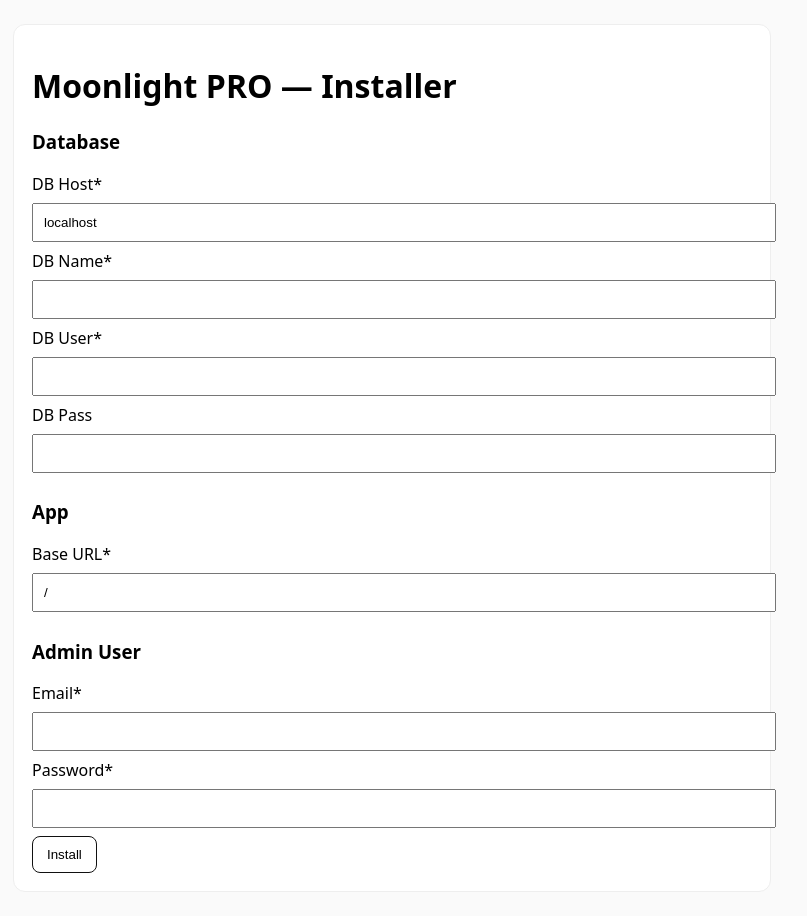
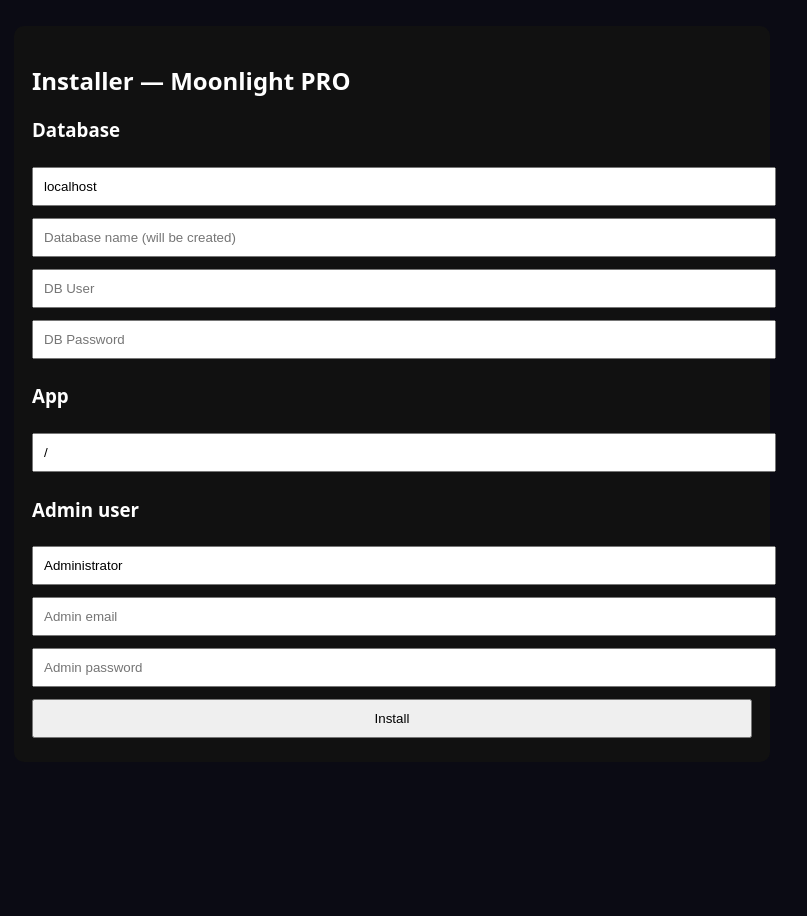
Before and after one commit to roperphilip95/Moonlight, a PHP site: page / in a window 1280 px wide. Shown: the whole page, without its empty margins (248-1055 px from the left). After the commit the page ends 738 px from the top, so only its background shows below. Run offline with PHP 8.4, Linux system fonts and the light colour scheme.

Commit message:
Update index.php

```diff
--- a/install/index.php
+++ b/install/index.php
@@ -1,114 +1,97 @@
 <?php
+// simple installer - put in /install/
 @ini_set('display_errors',1); error_reporting(E_ALL);
-
-// If already installed, stop here
 $cfgPath = __DIR__ . '/../lib/config.php';
-if (file_exists($cfgPath) && $_SERVER['REQUEST_METHOD'] !== 'POST') {
-  echo "<p><strong>Already installed.</strong> To reinstall, delete <code>lib/config.php</code> on your server and reload.</p>";
+function split_sql($sql){
+  $sql = preg_replace('#/\*.*?\*/#s','',$sql);
+  $sql = preg_replace('/--.*\n/','',$sql);
+  $stmts = preg_split('/;[\r\n]+/',$sql);
+  return array_filter(array_map('trim',$stmts));
 }
 
-function split_sql_statements($sql){
-  // remove -- comments and /* */ blocks
-  $sql = preg_replace('/--.*\n/', "\n", $sql);
-  $sql = preg_replace('#/\*.*?\*/#s', '', $sql);
-  $stmts = [];
-  $buffer=''; $inString=false; $stringChar='';
-  $len = strlen($sql);
-  for($i=0;$i<$len;$i++){
-    $ch=$sql[$i];
-    if(($ch==="'" || $ch==='"')){
-      if(!$inString){ $inString=true; $stringChar=$ch; }
-      elseif($stringChar===$ch && $sql[$i-1] !== '\\\\'){ $inString=false; $stringChar=''; }
-      $buffer.=$ch; continue;
-    }
-    if($ch===';' && !$inString){ $trim=trim($buffer); if($trim!=='') $stmts[]=$trim; $buffer=''; }
-    else { $buffer.=$ch; }
-  }
-  $trim=trim($buffer); if($trim!=='') $stmts[]=$trim;
-  return $stmts;
-}
-
-if ($_SERVER['REQUEST_METHOD'] === 'POST') {
+$installed = file_exists($cfgPath) && filesize($cfgPath) > 0;
+$err = '';
+if ($_SERVER['REQUEST_METHOD'] === 'POST' && !$installed) {
   $dbhost = trim($_POST['dbhost'] ?? 'localhost');
   $dbname = trim($_POST['dbname'] ?? '');
   $dbuser = trim($_POST['dbuser'] ?? '');
   $dbpass = trim($_POST['dbpass'] ?? '');
-  $base  = rtrim($_POST['baseurl'] ?? '/', '/').'/';
+  $base = rtrim(trim($_POST['baseurl'] ?? '/'), '/') . '/';
+  $admin_name = trim($_POST['admin_name'] ?? 'Administrator');
   $admin_email = trim($_POST['admin_email'] ?? '');
-  $admin_pass  = trim($_POST['admin_pass'] ?? '');
+  $admin_pass = trim($_POST['admin_pass'] ?? '');
 
   if(!$dbname || !$dbuser || !$admin_email || !$admin_pass){
-    $err = "Please fill all required fields.";
+    $err = "Please fill required fields.";
   } else {
     try {
+      $pdo0 = new PDO("mysql:host=$dbhost;charset=utf8mb4",$dbuser,$dbpass,[
+        PDO::ATTR_ERRMODE=>PDO::ERRMODE_EXCEPTION
+      ]);
+      // create database if missing
+      $pdo0->exec("CREATE DATABASE IF NOT EXISTS `{$dbname}` CHARACTER SET utf8mb4 COLLATE utf8mb4_unicode_ci");
+      // connect to created DB
       $pdo = new PDO("mysql:host=$dbhost;dbname=$dbname;charset=utf8mb4",$dbuser,$dbpass,[
-        PDO::ATTR_ERRMODE=>PDO::ERRMODE_EXCEPTION,
-        PDO::ATTR_DEFAULT_FETCH_MODE=>PDO::FETCH_ASSOC
+        PDO::ATTR_ERRMODE=>PDO::ERRMODE_EXCEPTION
       ]);
+      // run schema
+      $schema = file_get_contents(__DIR__ . '/../db.sql');
+      foreach (split_sql($schema) as $s) { if(trim($s)) $pdo->exec($s); }
 
-      // Run schema
-      $schema = file_get_contents(__DIR__ . '/../db.sql');
-      foreach (split_sql_statements($schema) as $stmt) {
-        if($stmt!=='') $pdo->exec($stmt);
+      // seed admin user and roles (roles already seeded in SQL but safe)
+      $pdo->exec("INSERT IGNORE INTO roles (id,name) VALUES (1,'admin')");
+
+      $hash = password_hash($admin_pass, PASSWORD_BCRYPT);
+      $st = $pdo->prepare("SELECT id FROM users WHERE email=? LIMIT 1");
+      $st->execute([$admin_email]);
+      if(!$st->fetch()){
+        // use role_id 1 (admin)
+        $ins = $pdo->prepare("INSERT INTO users (name,email,phone,password_hash,role_id) VALUES (?,?,?,?,1)");
+        $ins->execute([$admin_name,$admin_email,'', $hash]);
       }
 
-      // Seed roles
-      $pdo->exec("INSERT IGNORE INTO roles (id,name) VALUES
-        (1,'Admin'),(2,'Manager'),(3,'Waiter'),(4,'Finance'),(5,'HR')");
+      // write config
+      $cfg = "<?php\n";
+      $cfg .= "if(!defined('DB_HOST')) define('DB_HOST', '".addslashes($dbhost)."');\n";
+      $cfg .= "if(!defined('DB_NAME')) define('DB_NAME', '".addslashes($dbname)."');\n";
+      $cfg .= "if(!defined('DB_USER')) define('DB_USER', '".addslashes($dbuser)."');\n";
+      $cfg .= "if(!defined('DB_PASS')) define('DB_PASS', '".addslashes($dbpass)."');\n";
+      $cfg .= "if(!defined('BASE_URL')) define('BASE_URL', '".addslashes($base)."');\n";
+      $cfg .= "try { \$pdo = new PDO('mysql:host='.DB_HOST.';dbname='.DB_NAME.';charset=utf8mb4', DB_USER, DB_PASS, [PDO::ATTR_ERRMODE=>PDO::ERRMODE_EXCEPTION, PDO::ATTR_DEFAULT_FETCH_MODE=>PDO::FETCH_ASSOC]); } catch(Exception \$e) { \$pdo=null; }\n";
+      $cfg .= "function e(\$s){ return htmlspecialchars(\$s ?? '', ENT_QUOTES, 'UTF-8'); }\n";
+      $cfg .= "?>";
+      @file_put_contents($cfgPath, $cfg);
 
-      // Create admin user
-      $hash = password_hash($admin_pass, PASSWORD_BCRYPT);
-      $st = $pdo->prepare("INSERT INTO users (name,email,password_hash,role_id) VALUES (?,?,?,1)");
-      $st->execute(['Administrator', $admin_email, $hash]);
-
-      // Write config.php
-      $cfg = "<?php\n".
-        "define('DB_HOST','".addslashes($dbhost)."');\n".
-        "define('DB_NAME','".addslashes($dbname)."');\n".
-        "define('DB_USER','".addslashes($dbuser)."');\n".
-        "define('DB_PASS','".addslashes($dbpass)."');\n".
-        "define('BASE_URL','".addslashes($base)."');\n".
-        "?>";
-      file_put_contents($cfgPath, $cfg);
-
-      echo "<h2>✅ Installation successful</h2>";
-      echo "<p>Next, add the admin login files. After that you'll sign in at <code>".$base."admin/login.php</code>.</p>";
-      exit;
-    } catch (Exception $e) {
-      $err = "Install error: " . htmlspecialchars($e->getMessage());
+      $installed = true;
+    } catch (Exception $ex) {
+      $err = "Install error: " . $ex->getMessage();
     }
   }
 }
 ?>
 <!doctype html>
-<html>
-<head>
-  <meta charset="utf-8"><title>Moonlight PRO Installer</title>
-  <style>
-    body{font-family:system-ui,-apple-system,Segoe UI,Roboto,Ubuntu,Arial,sans-serif;margin:0;padding:24px;background:#fafafa}
-    .card{max-width:720px;margin:auto;background:#fff;border:1px solid #eee;border-radius:12px;padding:18px}
-    input{width:100%;padding:10px;margin:8px 0}
-    button{padding:10px 14px;border:1px solid #111;border-radius:8px;background:#fff}
-    .err{background:#ffecec;border:1px solid #ffbdbd;padding:10px;border-radius:8px}
-  </style>
-</head>
+<html><head><meta charset="utf-8"><title>Installer — Moonlight</title><style>body{font-family:system-ui;padding:18px;background:#0b0b14;color:#fff} .card{background:#111;padding:18px;border-radius:10px;max-width:720px;margin:auto} input,button{padding:10px;margin:6px 0;width:100%} .err{background:#600;padding:8px;border-radius:6px}</style></head>
 <body>
 <div class="card">
-  <h1>Moonlight PRO — Installer</h1>
-  <?php if(!empty($err)): ?><p class="err"><?php echo $err; ?></p><?php endif; ?>
-  <form method="post">
-    <h3>Database</h3>
-    <label>DB Host* <input name="dbhost" value="localhost" required></label>
-    <label>DB Name* <input name="dbname" required></label>
-    <label>DB User* <input name="dbuser" required></label>
-    <label>DB Pass <input name="dbpass" type="password"></label>
-    <h3>App</h3>
-    <label>Base URL* <input name="baseurl" value="/" required></label>
-    <h3>Admin User</h3>
-    <label>Email* <input type="email" name="admin_email" required></label>
-    <label>Password* <input type="password" name="admin_pass" required></label>
-    <button>Install</button>
-  </form>
+  <h2>Installer — Moonlight PRO</h2>
+  <?php if($installed): ?>
+    <p style="background:#073;padding:10px;border-radius:6px">✅ Installed. Remove <code>install/</code> for security. Admin login: <code>/admin/login.php</code></p>
+  <?php else: ?>
+    <?php if($err): ?><div class="err"><?= htmlspecialchars($err) ?></div><?php endif; ?>
+    <form method="post">
+      <h3>Database</h3>
+      <input name="dbhost" value="localhost" required placeholder="DB Host">
+      <input name="dbname" placeholder="Database name (will be created)" required>
+      <input name="dbuser" placeholder="DB User" required>
+      <input name="dbpass" placeholder="DB Password">
+      <h3>App</h3>
+      <input name="baseurl" placeholder="Base URL (e.g. / or /site/)" value="/">
+      <h3>Admin user</h3>
+      <input name="admin_name" placeholder="Admin full name" value="Administrator" required>
+      <input name="admin_email" placeholder="Admin email" required>
+      <input name="admin_pass" type="password" placeholder="Admin password" required>
+      <button>Install</button>
+    </form>
+  <?php endif; ?>
 </div>
-</body>
-</html>
+</body></html>
```
